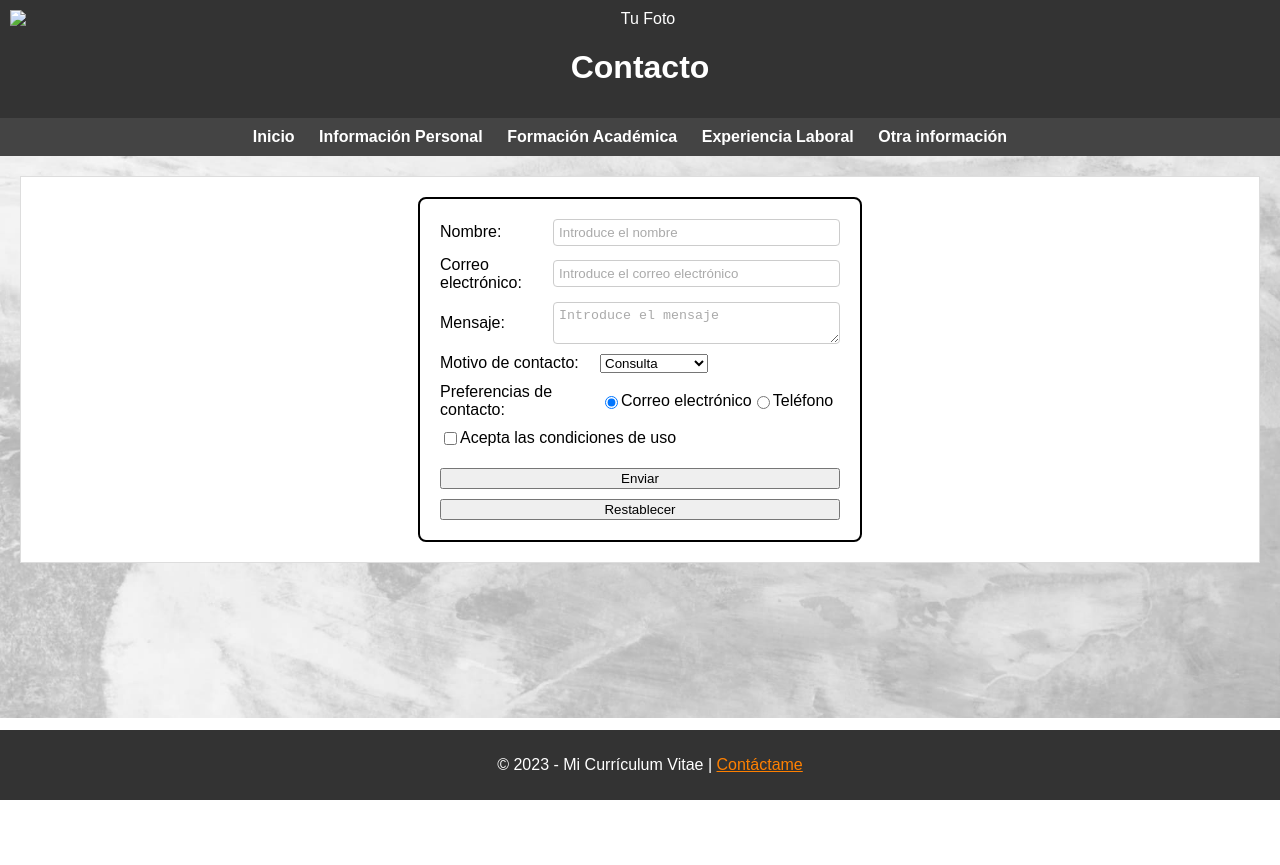
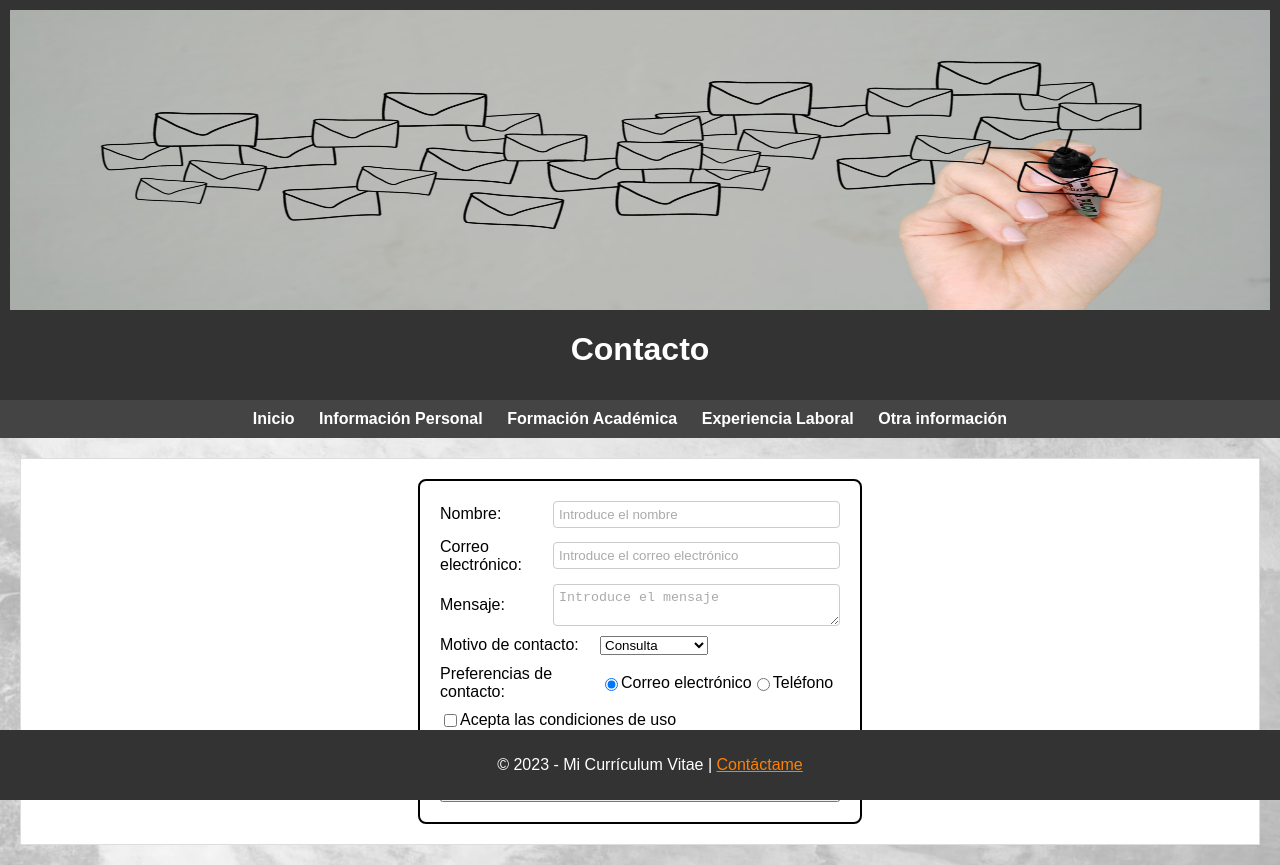
Before and after one commit to rdiazm95/rdiazm95.github.io, a plain HTML site: page contacto.html in a window 1280 px wide. Before the commit the page ends 800 px from the top, so only its background shows below. Drawn offline with Linux system fonts and the light colour scheme; files whose address does not match are found by name.

Commit message:
contacto.html

```diff
--- a/contacto.html
+++ b/contacto.html
@@ -8,7 +8,7 @@
 </head>
 <body>
      <header>
-        <img src="contacto.jpg" alt="Tu Foto">
+        <img src="Fotos/contacto.jpg" alt="Tu Foto">
         <h1>Contacto</h1>
     </header>
     <nav>
```
